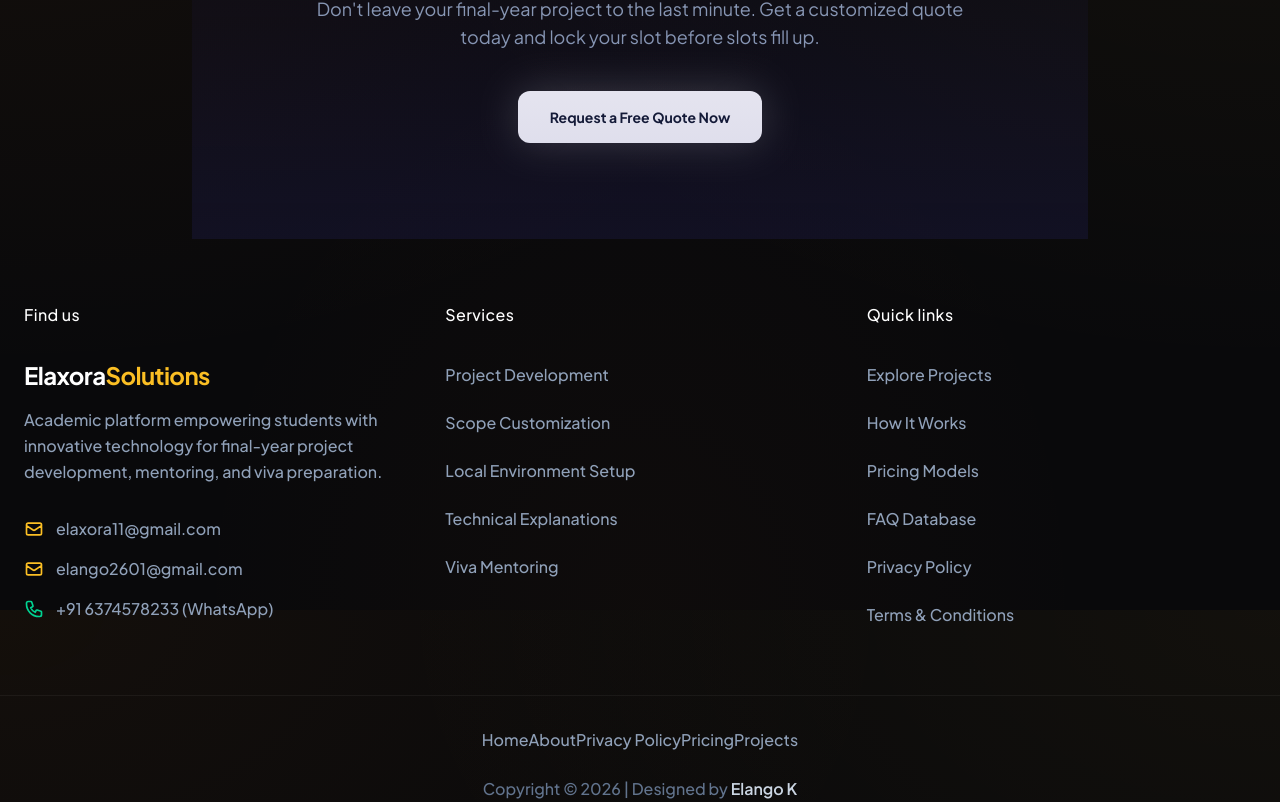
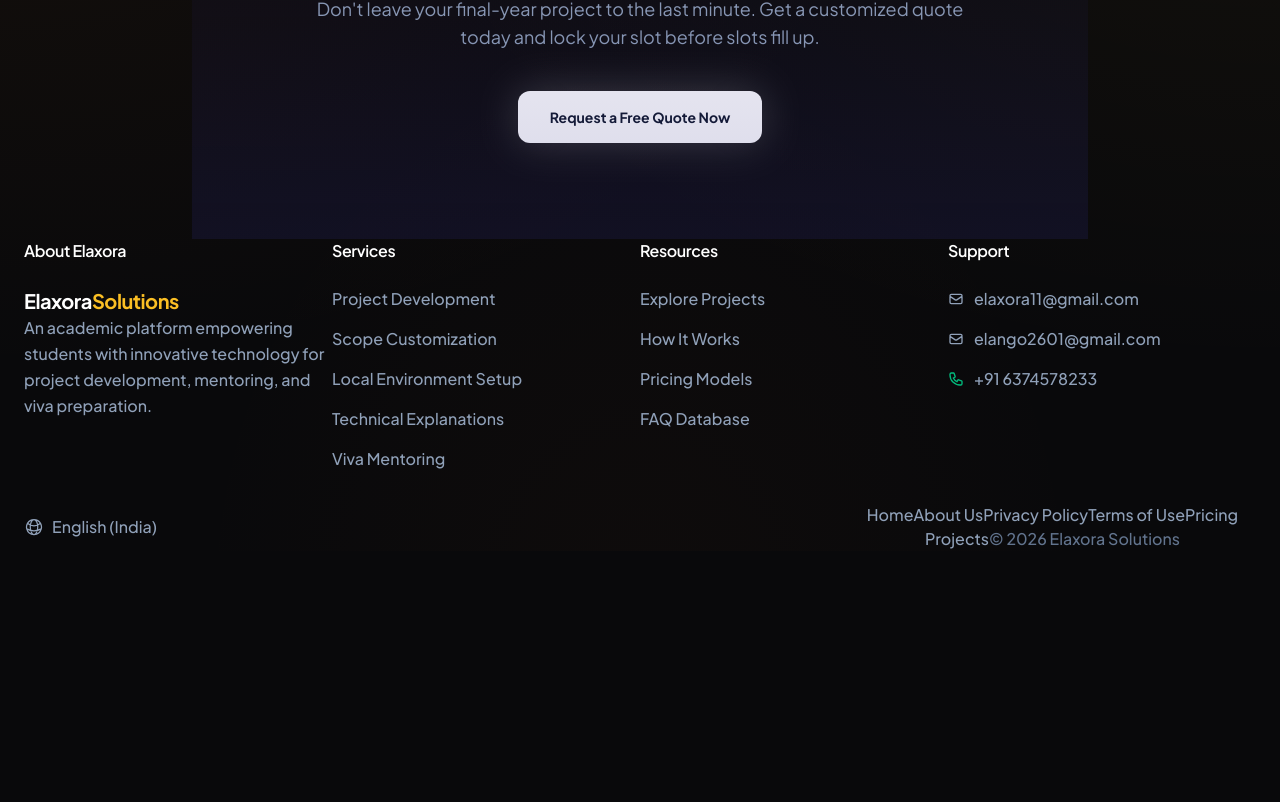
Before and after one commit to elango2601/Elaxora_Project, a Next.js app in the folder frontend/: page / in a window 1280 px wide. Shown: the part 3390-4192 px from the top of the page. After the commit the page ends 3941 px from the top, so only its background shows below. Built offline with nearby package versions, Linux system fonts and the light colour scheme; no server answers.

Commit message:
Redesign footer to match Microsoft Store 4-column layout

```diff
--- a/frontend/src/components/Footer.tsx
+++ b/frontend/src/components/Footer.tsx
@@ -2,87 +2,97 @@ import Link from "next/link";
 
 export default function Footer() {
   return (
-    <footer className="bg-[#1f242d] text-white mt-16 md:mt-24 relative">
-      {/* Premium Tech Gradient Accent Line */}
-      <div className="absolute top-0 left-0 w-full h-[2px] bg-gradient-to-r from-indigo-500 via-purple-500 to-emerald-400 opacity-80"></div>
+    <footer className="bg-[#0b0c10] text-white mt-16 md:mt-24 font-sans">
+      <div className="max-w-[1400px] mx-auto px-6 pt-20 pb-12">
 
-      <div className="max-w-[1200px] mx-auto px-6 py-16 md:py-20">
-        <div className="grid grid-cols-2 md:grid-cols-3 gap-8 md:gap-12 lg:gap-16">
+        {/* Main 4-Column Grid (Microsoft Store Style) */}
+        <div className="grid grid-cols-1 sm:grid-cols-2 md:grid-cols-4 gap-12 lg:gap-16">
 
-          {/* Column 1: Find us */}
-          <div className="col-span-2 md:col-span-1">
-            <h3 className="text-[17px] font-medium mb-8 text-white tracking-wide">Find us</h3>
-            <Link href="/" className="inline-block mb-4">
-              <span className="text-2xl font-bold tracking-tight text-white flex items-center hover:opacity-90 transition-opacity">
+          {/* Column 1: Brand & About */}
+          <div>
+            <h3 className="text-[15px] font-semibold mb-6 text-white tracking-tight">About Elaxora</h3>
+            <Link href="/" className="inline-block mb-5">
+              <span className="text-xl font-bold tracking-tight text-white flex items-center hover:opacity-90 transition-opacity">
                 Elaxora<span className="text-indigo-400">Solutions</span>
               </span>
             </Link>
-            <p className="text-[14px] text-slate-400 mb-8 leading-relaxed pr-4 font-medium">
-              Academic platform empowering students with innovative technology for final-year project development, mentoring, and viva preparation.
+            <p className="text-[13px] text-slate-400 leading-relaxed font-medium">
+              An academic platform empowering students with innovative technology for project development, mentoring, and viva preparation.
             </p>
-            <ul className="space-y-4 text-[14px] text-slate-400 font-medium">
-              <li className="flex items-center gap-3">
-                <svg className="w-5 h-5 text-indigo-400 flex-shrink-0" fill="none" stroke="currentColor" viewBox="0 0 24 24">
+          </div>
+
+          {/* Column 2: Services */}
+          <div>
+            <h3 className="text-[15px] font-semibold mb-6 text-white tracking-tight">Services</h3>
+            <ul className="space-y-4 text-[13px] text-slate-400 font-medium">
+              <li><span className="hover:text-white hover:underline cursor-pointer transition-all">Project Development</span></li>
+              <li><span className="hover:text-white hover:underline cursor-pointer transition-all">Scope Customization</span></li>
+              <li><span className="hover:text-white hover:underline cursor-pointer transition-all">Local Environment Setup</span></li>
+              <li><span className="hover:text-white hover:underline cursor-pointer transition-all">Technical Explanations</span></li>
+              <li><span className="hover:text-white hover:underline cursor-pointer transition-all">Viva Mentoring</span></li>
+            </ul>
+          </div>
+
+          {/* Column 3: Resources */}
+          <div>
+            <h3 className="text-[15px] font-semibold mb-6 text-white tracking-tight">Resources</h3>
+            <ul className="space-y-4 text-[13px] text-slate-400 font-medium">
+              <li><Link href="/projects" className="hover:text-white hover:underline transition-all block">Explore Projects</Link></li>
+              <li><Link href="/how-it-works" className="hover:text-white hover:underline transition-all block">How It Works</Link></li>
+              <li><Link href="/pricing" className="hover:text-white hover:underline transition-all block">Pricing Models</Link></li>
+              <li><Link href="/faq" className="hover:text-white hover:underline transition-all block">FAQ Database</Link></li>
+            </ul>
+          </div>
+
+          {/* Column 4: Support & Contact */}
+          <div>
+            <h3 className="text-[15px] font-semibold mb-6 text-white tracking-tight">Support</h3>
+            <ul className="space-y-4 text-[13px] text-slate-400 font-medium">
+              <li className="flex items-center gap-2.5">
+                <svg className="w-4 h-4 text-slate-400 flex-shrink-0" fill="none" stroke="currentColor" viewBox="0 0 24 24">
                   <path strokeLinecap="round" strokeLinejoin="round" strokeWidth="2" d="M3 8l7.89 5.26a2 2 0 002.22 0L21 8M5 19h14a2 2 0 002-2V7a2 2 0 00-2-2H5a2 2 0 00-2 2v10a2 2 0 002 2z" />
                 </svg>
-                <a href="mailto:elaxora11@gmail.com" className="hover:text-white transition-colors break-all">elaxora11@gmail.com</a>
+                <a href="mailto:elaxora11@gmail.com" className="hover:text-white hover:underline transition-all break-all">elaxora11@gmail.com</a>
               </li>
-              <li className="flex items-center gap-3">
-                <svg className="w-5 h-5 text-indigo-400 flex-shrink-0" fill="none" stroke="currentColor" viewBox="0 0 24 24">
+              <li className="flex items-center gap-2.5">
+                <svg className="w-4 h-4 text-slate-400 flex-shrink-0" fill="none" stroke="currentColor" viewBox="0 0 24 24">
                   <path strokeLinecap="round" strokeLinejoin="round" strokeWidth="2" d="M3 8l7.89 5.26a2 2 0 002.22 0L21 8M5 19h14a2 2 0 002-2V7a2 2 0 00-2-2H5a2 2 0 00-2 2v10a2 2 0 002 2z" />
                 </svg>
-                <a href="mailto:elango2601@gmail.com" className="hover:text-white transition-colors break-all">elango2601@gmail.com</a>
+                <a href="mailto:elango2601@gmail.com" className="hover:text-white hover:underline transition-all break-all">elango2601@gmail.com</a>
               </li>
-              <li className="flex items-center gap-3">
-                <svg className="w-5 h-5 text-emerald-400 flex-shrink-0" fill="none" stroke="currentColor" viewBox="0 0 24 24">
+              <li className="flex items-center gap-2.5">
+                <svg className="w-4 h-4 text-emerald-500 flex-shrink-0" fill="none" stroke="currentColor" viewBox="0 0 24 24">
                   <path strokeLinecap="round" strokeLinejoin="round" strokeWidth="2" d="M3 5a2 2 0 012-2h3.28a1 1 0 01.948.684l1.498 4.493a1 1 0 01-.502 1.21l-2.257 1.13a11.042 11.042 0 005.516 5.516l1.13-2.257a1 1 0 011.21-.502l4.493 1.498a1 1 0 01.684.949V19a2 2 0 01-2 2h-1C9.716 21 3 14.284 3 6V5z" />
                 </svg>
-                <a href="https://wa.me/916374578233" target="_blank" rel="noopener noreferrer" className="hover:text-emerald-400 transition-colors">+91 6374578233 (WhatsApp)</a>
+                <a href="https://wa.me/916374578233" target="_blank" rel="noopener noreferrer" className="hover:text-emerald-400 hover:underline transition-all">+91 6374578233</a>
               </li>
             </ul>
           </div>
 
-          {/* Column 2: Services */}
-          <div className="col-span-1">
-            <h3 className="text-[17px] font-medium mb-8 text-white tracking-wide">Services</h3>
-            <ul className="space-y-4 text-[14px] text-slate-400 font-medium">
-              <li><span className="hover:text-indigo-400 cursor-pointer transition-colors block py-1 md:py-0">Project Development</span></li>
-              <li><span className="hover:text-indigo-400 cursor-pointer transition-colors block py-1 md:py-0">Scope Customization</span></li>
-              <li><span className="hover:text-indigo-400 cursor-pointer transition-colors block py-1 md:py-0">Local Environment Setup</span></li>
-              <li><span className="hover:text-indigo-400 cursor-pointer transition-colors block py-1 md:py-0">Technical Explanations</span></li>
-              <li><span className="hover:text-indigo-400 cursor-pointer transition-colors block py-1 md:py-0">Viva Mentoring</span></li>
-            </ul>
+        </div>
+
+        {/* Bottom Horizontal Bar */}
+        <div className="mt-16 pt-8 flex flex-col md:flex-row justify-between items-center md:items-end gap-6 text-[12px] text-slate-400 font-medium">
+
+          {/* Left Side: Language / Region (Like Microsoft Store) */}
+          <div className="flex items-center gap-2 hover:text-white cursor-pointer transition-colors w-full md:w-auto justify-center md:justify-start">
+            <svg viewBox="0 0 24 24" fill="none" stroke="currentColor" className="w-5 h-5">
+              <path strokeLinecap="round" strokeLinejoin="round" strokeWidth="1.5" d="M12 21a9.004 9.004 0 008.716-6.747M12 21a9.004 9.004 0 01-8.716-6.747M12 21c2.485 0 4.5-4.03 4.5-9S14.485 3 12 3m0 18c-2.485 0-4.5-4.03-4.5-9S9.515 3 12 3m0 0a8.997 8.997 0 017.843 4.582M12 3a8.997 8.997 0 00-7.843 4.582m15.686 0A11.953 11.953 0 0112 10.5c-2.998 0-5.74-1.1-7.843-2.918m15.686 0A8.959 8.959 0 0121 12c0 .778-.099 1.533-.284 2.253m0 0A17.919 17.919 0 0112 16.5c-3.162 0-6.133-.815-8.716-2.247m0 0A9.015 9.015 0 013 12c0-1.605.42-3.113 1.157-4.418" />
+            </svg>
+            <span>English (India)</span>
           </div>
 
-          {/* Column 3: Quick links */}
-          <div className="col-span-1">
-            <h3 className="text-[17px] font-medium mb-8 text-white tracking-wide">Quick links</h3>
-            <ul className="space-y-4 text-[14px] text-slate-400 font-medium">
-              <li><Link href="/projects" className="hover:text-white transition-colors block py-1 md:py-0">Explore Projects</Link></li>
-              <li><Link href="/how-it-works" className="hover:text-white transition-colors block py-1 md:py-0">How It Works</Link></li>
-              <li><Link href="/pricing" className="hover:text-white transition-colors block py-1 md:py-0">Pricing Models</Link></li>
-              <li><Link href="/faq" className="hover:text-white transition-colors block py-1 md:py-0">FAQ Database</Link></li>
-              <li><Link href="/privacy" className="hover:text-white transition-colors block py-1 md:py-0">Privacy Policy</Link></li>
-              <li><Link href="/terms" className="hover:text-white transition-colors block py-1 md:py-0">Terms & Conditions</Link></li>
-            </ul>
-          </div>
+          {/* Right Side: Horizontal Links */}
+          <ul className="flex flex-wrap justify-center md:justify-end gap-x-6 gap-y-3">
+            <li><Link href="/" className="hover:text-white hover:underline transition-all">Home</Link></li>
+            <li><Link href="/how-it-works" className="hover:text-white hover:underline transition-all">About Us</Link></li>
+            <li><Link href="/privacy" className="hover:text-white hover:underline transition-all">Privacy Policy</Link></li>
+            <li><Link href="/terms" className="hover:text-white hover:underline transition-all">Terms of Use</Link></li>
+            <li><Link href="/pricing" className="hover:text-white hover:underline transition-all">Pricing</Link></li>
+            <li><Link href="/projects" className="hover:text-white hover:underline transition-all">Projects</Link></li>
+            <li className="text-slate-500">© {new Date().getFullYear()} Elaxora Solutions</li>
+          </ul>
 
-        </div>
-      </div>
-
-      {/* Bottom Copyright Area */}
-      <div className="border-t border-white/5 pt-8 pb-12">
-        <div className="max-w-[1200px] mx-auto px-6 text-center">
-          <ul className="flex flex-wrap justify-center gap-x-6 gap-y-4 text-[14px] text-slate-400 mb-6 font-medium">
-            <li><Link href="/" className="hover:text-white transition-colors">Home</Link></li>
-            <li><Link href="/how-it-works" className="hover:text-white transition-colors">About</Link></li>
-            <li><Link href="/privacy" className="hover:text-white transition-colors">Privacy Policy</Link></li>
-            <li><Link href="/pricing" className="hover:text-white transition-colors">Pricing</Link></li>
-            <li><Link href="/projects" className="hover:text-white transition-colors">Projects</Link></li>
-          </ul>
-          <p className="text-[13px] text-slate-500 font-medium leading-relaxed">
-            Copyright © {new Date().getFullYear()} | Designed by <span className="font-semibold text-slate-300">Elango K</span>
-          </p>
         </div>
       </div>
     </footer>
```
